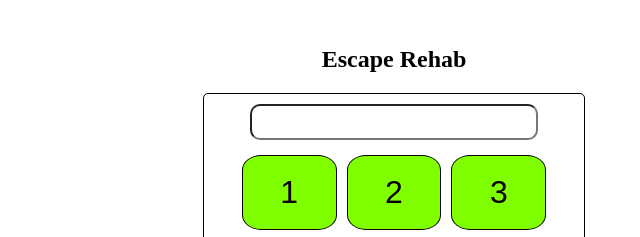
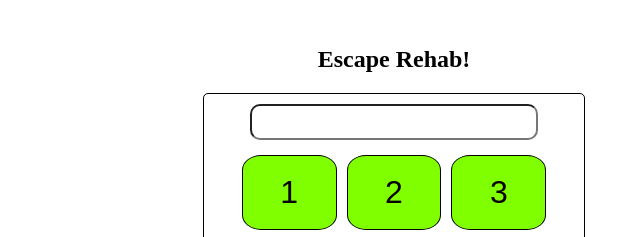
Before and after one commit to twherd/codenamerehab, a plain HTML site: page index.html in a window 1280 px wide. Shown: the top 237 px of the page, 246-886 px from the left. Drawn offline with Linux system fonts and the light colour scheme.

Commit message:
Update index.html

```diff
--- a/index.html
+++ b/index.html
@@ -65,7 +65,7 @@ s<!-- Index.html -->
 </head>
 
 <body>
-    <h2 class="text-center">Escape Rehab</h2>
+    <h2 class="text-center">Escape Rehab!</h2>
     <div class="container">
         <div class="card">
             <div class="card-header">
```
